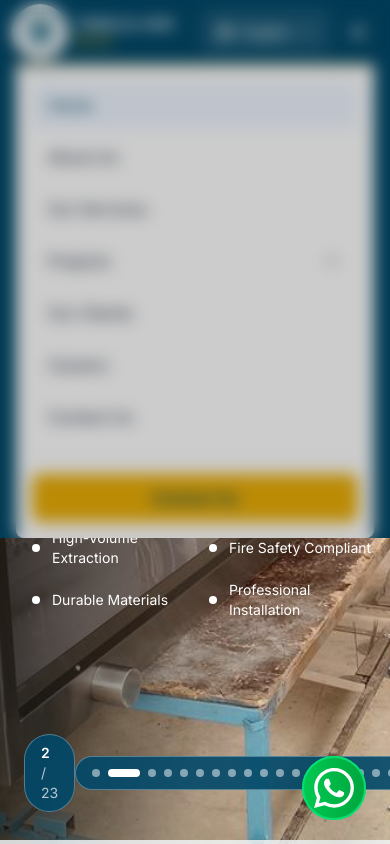
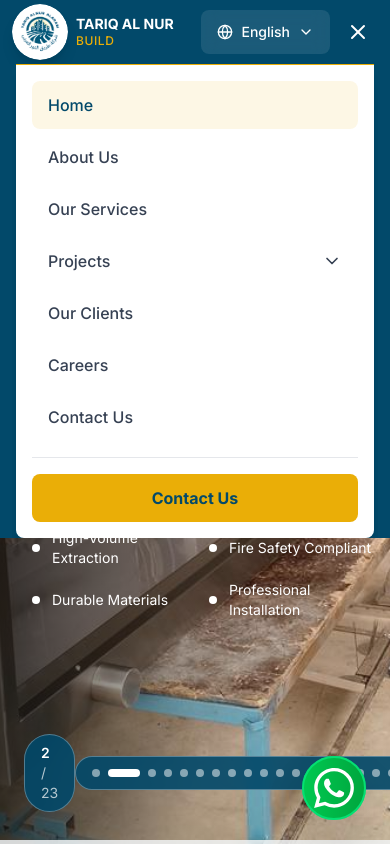
Before and after one commit to msufyanabbas/tareeq-al-noor-arabia, a Next.js app: page / in a window 390 px wide. Both pictures are taken after a click on the button 358 px from the left and 32 px from the top of the page. Shown: the top 844 px of the page. Built offline with nearby package versions, Linux system fonts and the light colour scheme.

Commit message:
added header

```diff
--- a/src/components/layout/Header.jsx
+++ b/src/components/layout/Header.jsx
@@ -266,7 +266,7 @@ const Header = () => {
                                 href={subItem.href}
                                 className={`block px-4 py-3 text-sm transition-colors duration-200 ${
                                   getTextClasses(isActiveRoute(subItem.href)
-                                    ? 'text-[#02496a] bg-blue-50 font-semibold'
+                                    ? 'text-[#02496a] bg-[#eaae07]/10 font-semibold'
                                     : 'text-gray-700 hover:text-[#02496a] hover:bg-gray-50'
                                   )
                                 }`}
@@ -363,7 +363,7 @@ const Header = () => {
               : 'max-h-0 opacity-0'
           }`}
         >
-          <div className="bg-white border-t border-[#eaae07] shadow-xl rounded-b-lg mx-1">
+          <div className="bg-white border-t border-[#eaae07] shadow-xl rounded-b-lg mx-1 relative z-50">
             <div className="px-4 py-4">
 
               {/* Mobile Navigation */}
@@ -378,8 +378,8 @@ const Header = () => {
                             onClick={(e) => handleDropdownToggle(item.name, e)}
                             className={`w-full py-3 px-4 rounded-lg transition-all duration-300 flex items-center justify-between text-left ${
                               getTextClasses(isActive
-                                ? 'text-[#02496a] bg-blue-50 font-semibold'
-                                : 'text-gray-700 hover:text-[#02496a] hover:bg-gray-50'
+                                ? 'text-[#02496a] bg-[#eaae07]/10 font-semibold'
+                                : 'text-gray-700 hover:text-[#02496a] hover:bg-[#eaae07]/5'
                               )
                             }`}
                           >
@@ -400,8 +400,8 @@ const Header = () => {
                                   href={subItem.href}
                                   className={`block py-2 px-3 rounded-lg transition-all duration-300 text-sm ${
                                     getTextClasses(isActiveRoute(subItem.href)
-                                      ? 'text-[#02496a] bg-blue-100 font-semibold'
-                                      : 'text-gray-600 hover:text-[#02496a] hover:bg-gray-50'
+                                      ? 'text-[#02496a] bg-[#eaae07]/15 font-semibold'
+                                      : 'text-gray-600 hover:text-[#02496a] hover:bg-[#eaae07]/5'
                                     )
                                   }`}
                                   onClick={() => {
@@ -420,8 +420,8 @@ const Header = () => {
                           href={item.href}
                           className={`block py-3 px-4 rounded-lg transition-all duration-300 ${
                             getTextClasses(isActive
-                              ? 'text-[#02496a] bg-blue-50 font-semibold'
-                              : 'text-gray-700 hover:text-[#02496a] hover:bg-gray-50'
+                              ? 'text-[#02496a] bg-[#eaae07]/10 font-semibold'
+                              : 'text-gray-700 hover:text-[#02496a] hover:bg-[#eaae07]/5'
                             )
                           }`}
                           onClick={() => setIsMenuOpen(false)}
@@ -450,14 +450,6 @@ const Header = () => {
           </div>
         </div>
       </div>
-
-      {/* Mobile Menu Overlay */}
-      {isMenuOpen && (
-        <div
-          className="lg:hidden fixed inset-0 bg-black/20 backdrop-blur-sm z-40"
-          onClick={() => setIsMenuOpen(false)}
-        />
-      )}
     </header>
   );
 };
```
